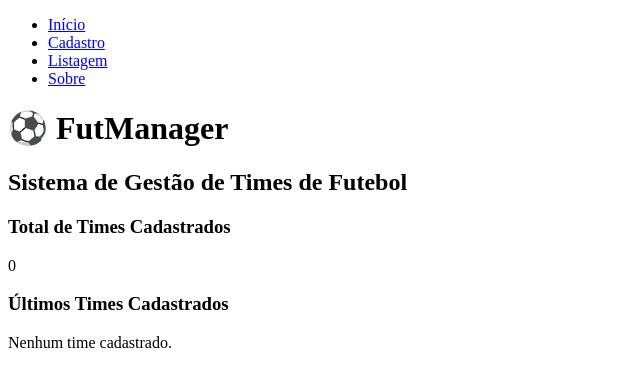
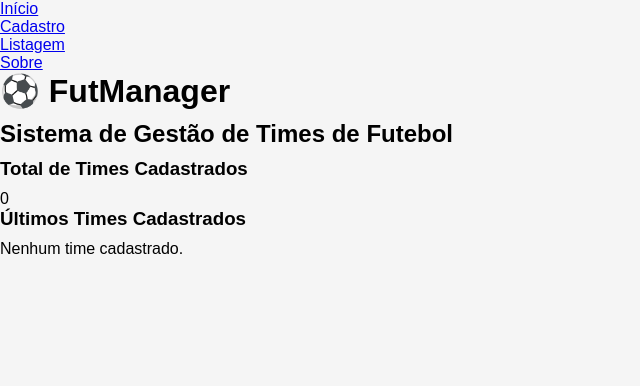
Before and after one commit to jhonata295/trabalho-frontend, a React (Vite) app in the folder trabalho-frontend/: page / in a window 1280 px wide. Shown: the top 386 px of the page, without its empty margins (0-640 px from the left). Built offline with nearby package versions, Linux system fonts and the light colour scheme.

Commit message:
style: adicionar estilos globais

```diff
--- a/trabalho-frontend/src/main.jsx
+++ b/trabalho-frontend/src/main.jsx
@@ -2,6 +2,7 @@ import React from "react";
 import ReactDOM from "react-dom/client";
 import { BrowserRouter } from "react-router-dom";
 
+import "./styles/global.css";
 import App from "./App";
 import { TeamProvider } from "./context/TeamContext";
 
--- a/trabalho-frontend/src/styles/global.css
+++ b/trabalho-frontend/src/styles/global.css
@@ -0,0 +1,26 @@
+* {
+  margin: 0;
+  padding: 0;
+  box-sizing: border-box;
+}
+
+body {
+  background: #f5f5f5;
+  font-family: Arial, Helvetica, sans-serif;
+}
+
+.container {
+  width: 90%;
+  max-width: 1200px;
+  margin: auto;
+}
+
+h1,
+h2,
+h3 {
+  margin-bottom: 10px;
+}
+
+button {
+  cursor: pointer;
+}
```
